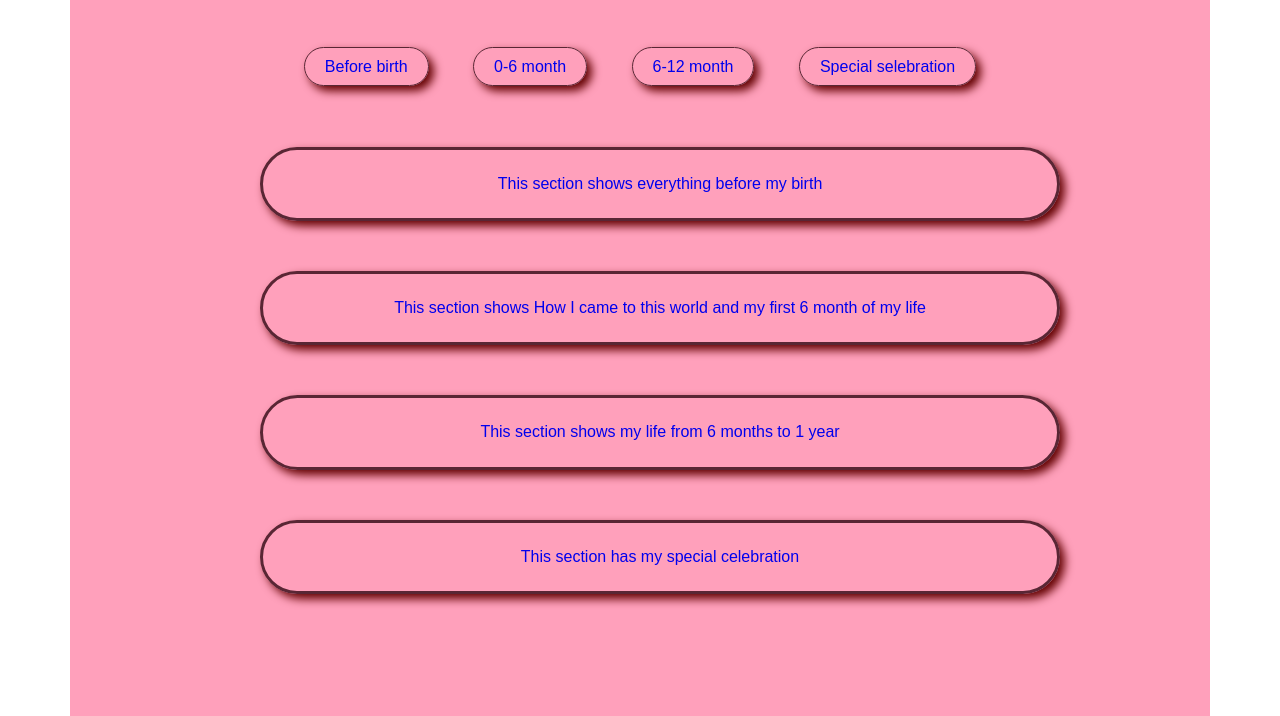
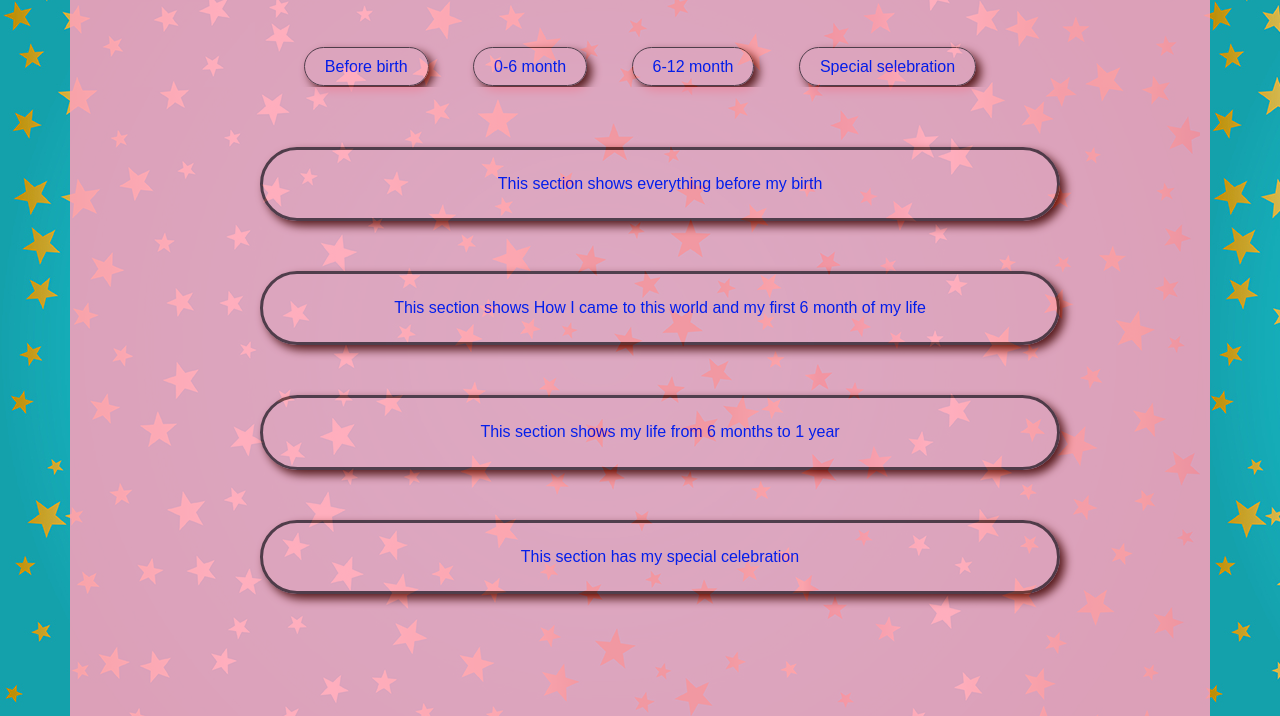
Before and after one commit to PaulMill/prework, a plain HTML site: page index.html in a window 1280 px wide. Shown: the part 253-969 px from the top of the page. Drawn offline with Linux system fonts and the light colour scheme.

Commit message:
Updating main.css for holding background and transperency

```diff
--- a/css/main.css
+++ b/css/main.css
@@ -1,6 +1,7 @@
 body {
-  background-image:  url("3695.jpg");
+  background-image:  url(../img/3695.jpg);
   background-repeat: repeat;
+  background-attachment: fixed;
 }
 .header {
   border-top: 0px solid #648880;
@@ -15,6 +16,8 @@ body {
   background-color: #ffa0bb;
   border-left: 0px solid #648880;
   border-right: 0px solid #648880;
+  opacity: 0.85;
+
 }
 .mainSection,
 .fullSection {
```
